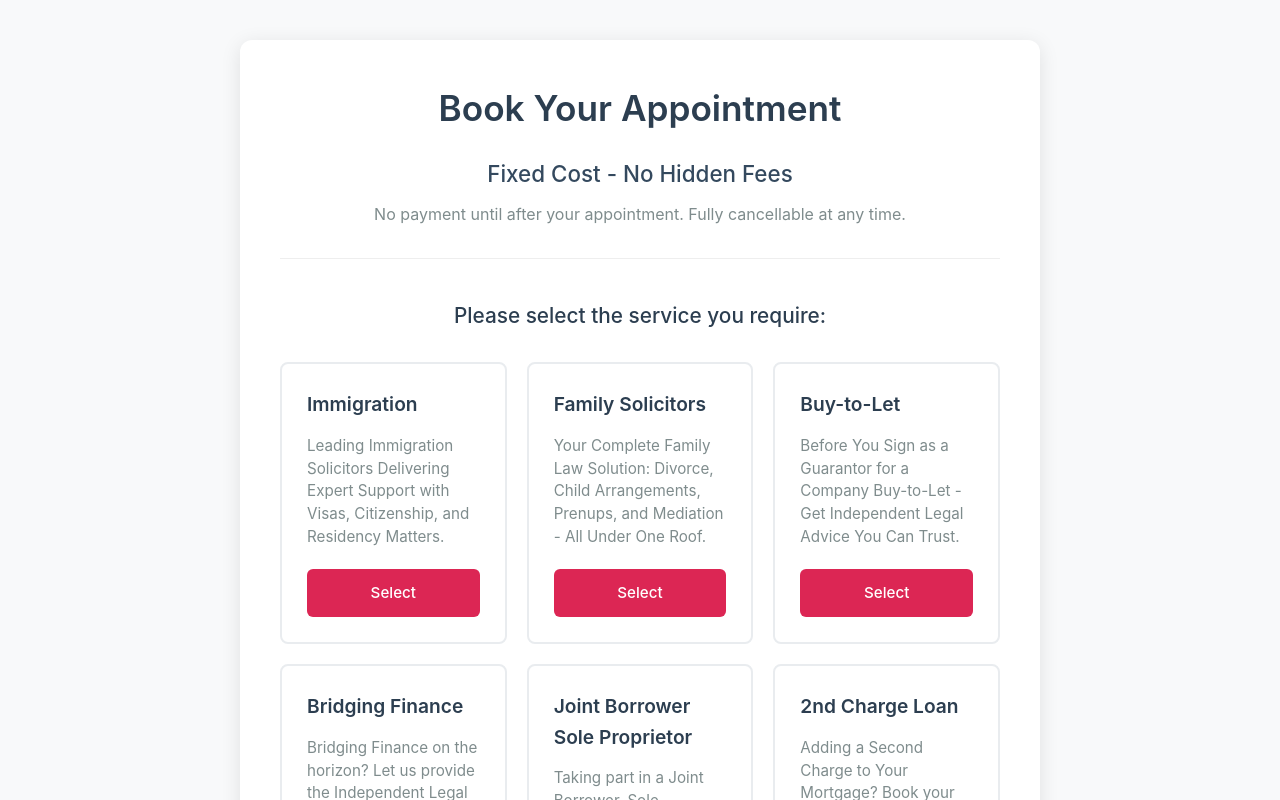
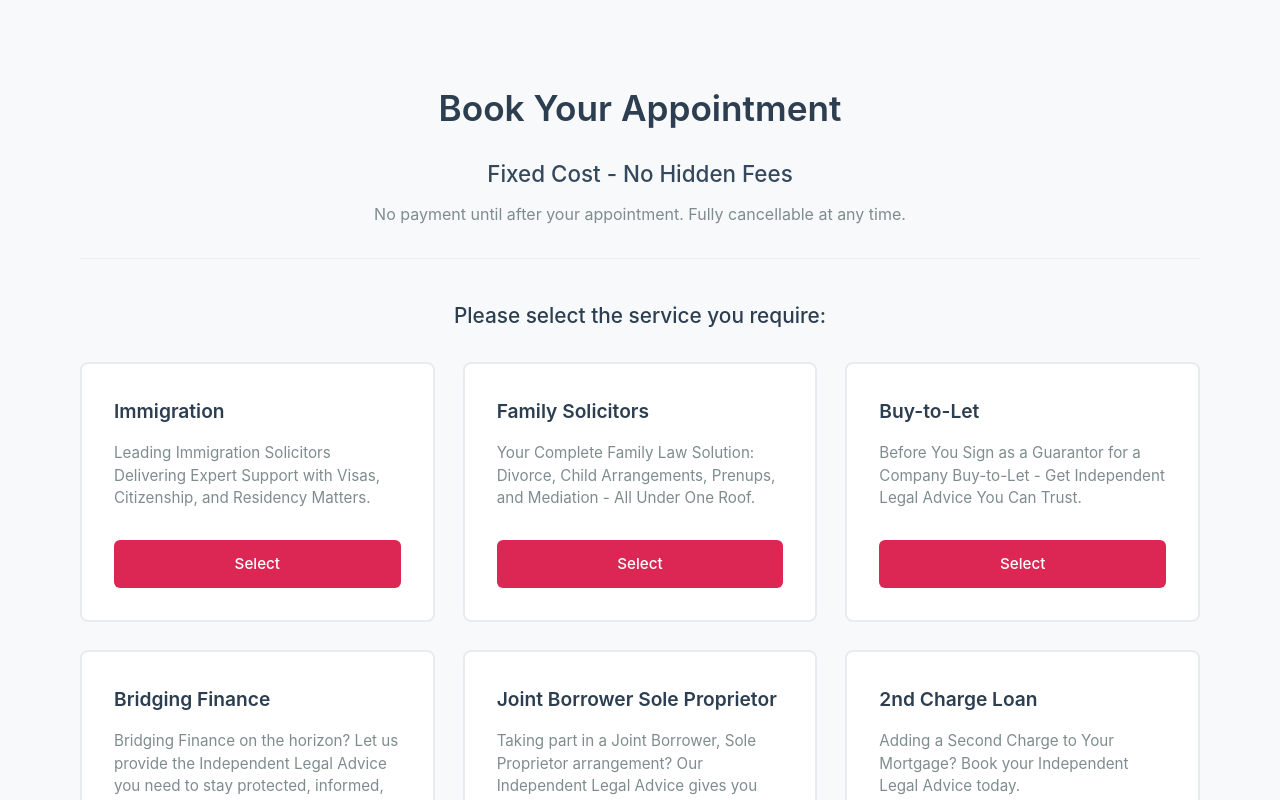
Before and after one commit to Nafeel-AC/wix, a React (Vite) app in the folder vite-project/: page / in a window 1280 px wide. Shown: the top 800 px of the page. Built offline with nearby package versions, Linux system fonts and the light colour scheme.

Commit message:
Implemented UI changes

```diff
--- a/vite-project/src/App.css
+++ b/vite-project/src/App.css
@@ -16,19 +16,15 @@ body {
 
 .app-container {
   min-height: 100vh;
-  display: flex;
-  justify-content: center;
-  align-items: flex-start;
-  padding: 40px 20px;
+  display: block;
+  padding: 40px 40px;
 }
 
 .form-container {
-  background: white;
-  border-radius: 12px;
-  box-shadow: 0 4px 20px rgba(0, 0, 0, 0.1);
   padding: 40px;
   width: 100%;
-  max-width: 800px;
+  max-width: none;
+  margin: 0 auto;
 }
 
 /* Header Styles */
@@ -70,15 +66,15 @@ body {
 
 .services-grid {
   display: grid;
-  grid-template-columns: repeat(auto-fit, minmax(320px, 1fr));
-  gap: 20px;
+  grid-template-columns: repeat(auto-fit, minmax(360px, 1fr));
+  gap: 28px;
   margin-bottom: 40px;
 }
 
 .service-card {
   border: 2px solid #e9ecef;
   border-radius: 8px;
-  padding: 25px;
+  padding: 32px;
   cursor: pointer;
   transition: all 0.3s ease;
   background: #fff;
@@ -86,6 +82,7 @@ body {
   display: flex;
   flex-direction: column;
   height: 100%;
+  min-height: 260px;
 }
 
 .service-card:hover {
```
